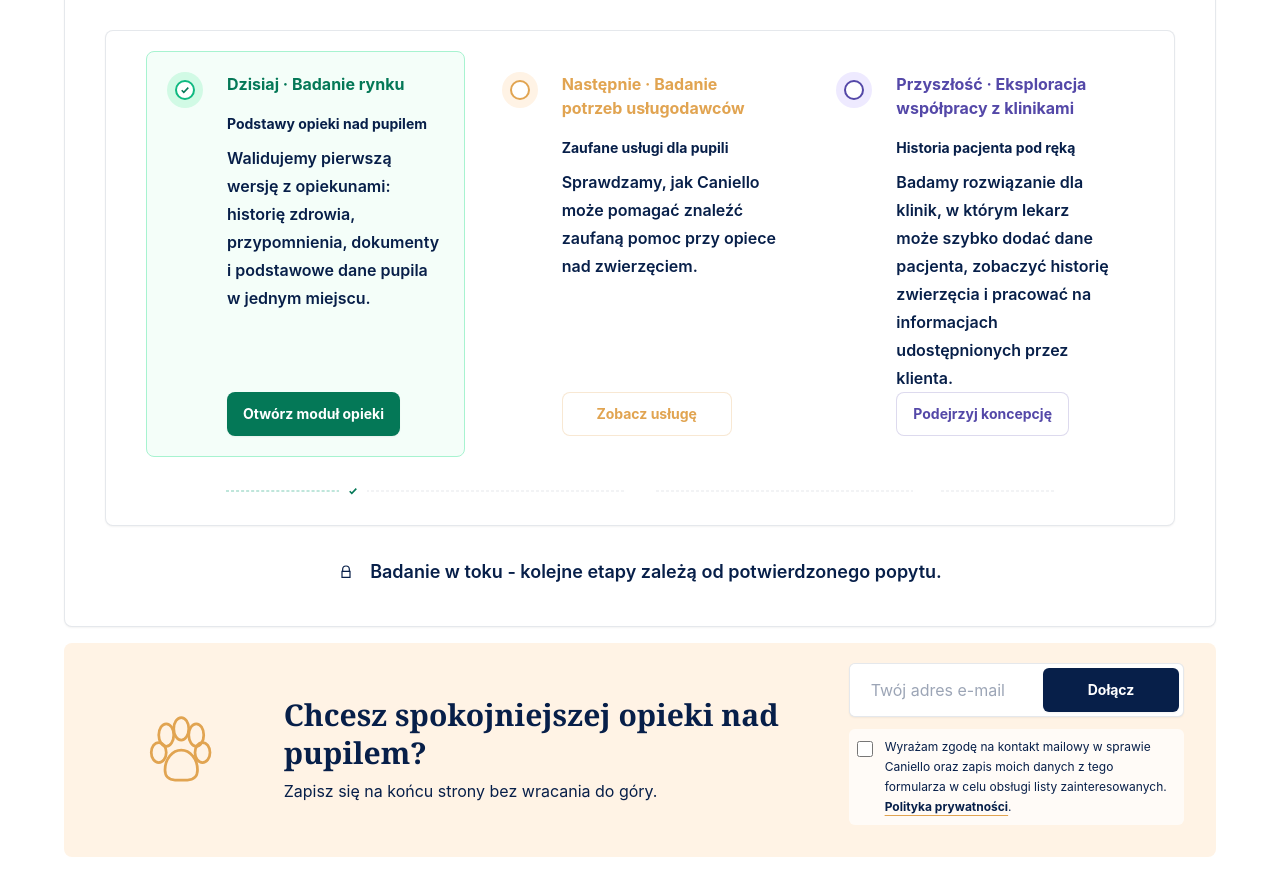
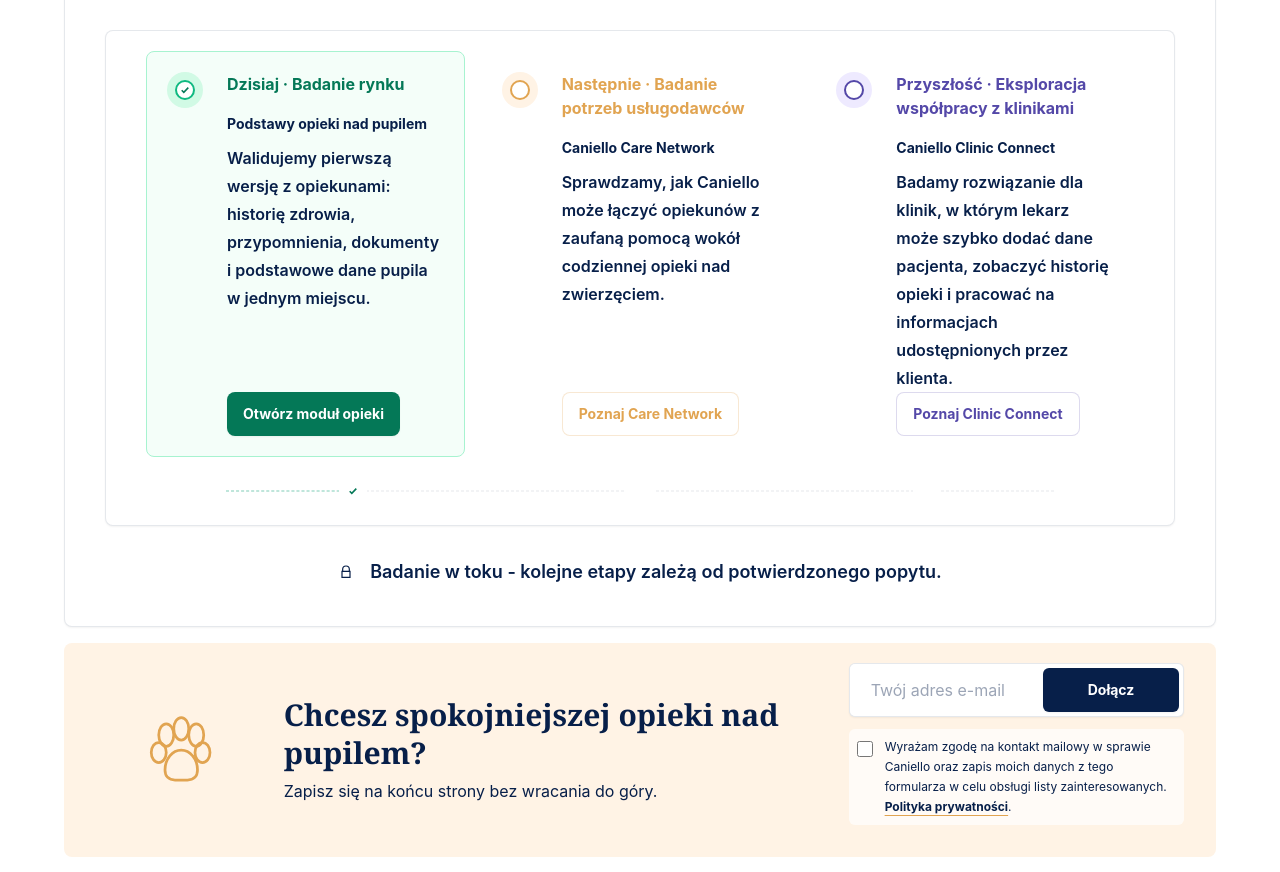
Before and after one commit to maciejgos/caniello, a React (Vite) app: page / in a window 1280 px wide. Shown: the part 2260-3132 px from the top of the page. Built offline with nearby package versions, Linux system fonts and the light colour scheme.

Commit message:
feat: update Wave 2 and Wave 3 naming to Caniello Care Network and Caniello Clinic Connect with corresponding content and tests

```diff
--- a/src/content.ts
+++ b/src/content.ts
@@ -198,11 +198,11 @@ export const copy: Record<Language, Copy> = {
       {
         wave: "Następnie",
         eyebrow: "Badanie potrzeb usługodawców",
-        title: "Zaufane usługi dla pupili",
-        body: "Sprawdzamy, jak Caniello może pomagać znaleźć zaufaną pomoc przy opiece nad zwierzęciem.",
+        title: "Caniello Care Network",
+        body: "Sprawdzamy, jak Caniello może łączyć opiekunów z zaufaną pomocą wokół codziennej opieki nad zwierzęciem.",
         note: "To nie jest aktywny rynek usług, rezerwacje ani płatności.",
         cta: "Jestem usługodawcą",
-        timelineCta: "Zobacz usługę",
+        timelineCta: "Poznaj Care Network",
         highlights: [
           { title: "Zweryfikowani dostawcy", body: "Tylko sprawdzone usługi i opiekunowie." },
           { title: "Dopasowanie do potrzeb", body: "Rekomendacje dopasowane do Twojego pupila." },
@@ -218,11 +218,11 @@ export const copy: Record<Language, Copy> = {
       {
         wave: "Przyszłość",
         eyebrow: "Eksploracja współpracy z klinikami",
-        title: "Historia pacjenta pod ręką",
-        body: "Badamy rozwiązanie dla klinik, w którym lekarz może szybko dodać dane pacjenta, zobaczyć historię zwierzęcia i pracować na informacjach udostępnionych przez klienta.",
+        title: "Caniello Clinic Connect",
+        body: "Badamy rozwiązanie dla klinik, w którym lekarz może szybko dodać dane pacjenta, zobaczyć historię opieki i pracować na informacjach udostępnionych przez klienta.",
         note: "To nie jest jeszcze aktywny portal kliniczny, integracja medyczna ani system leczenia.",
         cta: "Jestem kliniką",
-        timelineCta: "Podejrzyj koncepcję",
+        timelineCta: "Poznaj Clinic Connect",
         highlights: [
           { title: "Dane od lekarza", body: "Szybkie dodawanie informacji z wizyty do historii pacjenta." },
           { title: "Historia zwierzęcia", body: "Szczepienia, wyniki, dokumenty i zalecenia widoczne w jednym miejscu." },
@@ -340,7 +340,7 @@ export const copy: Record<Language, Copy> = {
             title: "Zakres niedostępny na tym etapie",
             body: [
               "Strona nie oferuje diagnozy, porad leczenia, rezerwacji usług, płatności, kont użytkowników, oficjalnych dokumentów ani zastępstwa dla paszportu zwierzęcia.",
-              "Następnie i Przyszłość są opisane jako badanie potrzeb, nie jako dostępne produkty usługowe, kliniczne ani medyczne."
+              "Caniello Care Network i Caniello Clinic Connect są opisane jako badanie potrzeb, nie jako dostępne produkty usługowe, kliniczne ani medyczne."
             ]
           },
           {
@@ -477,11 +477,11 @@ export const copy: Record<Language, Copy> = {
       {
         wave: "Next",
         eyebrow: "Provider research",
-        title: "Trusted pet services",
-        body: "We're researching how caregivers could find reliable support for pet care, from everyday services to help in specific situations.",
+        title: "Caniello Care Network",
+        body: "We're researching how Caniello could connect caregivers with trusted support around everyday pet care.",
         note: "This is not an active service directory, booking flow, or payment product.",
         cta: "I'm a pet service provider",
-        timelineCta: "View service",
+        timelineCta: "Explore Care Network",
         highlights: [
           { title: "Verified providers", body: "Only trusted services and pet care professionals." },
           { title: "Needs-based matching", body: "Recommendations shaped around your pet." },
@@ -497,11 +497,11 @@ export const copy: Record<Language, Copy> = {
       {
         wave: "Future",
         eyebrow: "Clinic collaboration exploration",
-        title: "Patient history at hand",
-        body: "We're researching a clinic solution where veterinarians can quickly add patient data, review a pet's history, and work with information shared by the client.",
+        title: "Caniello Clinic Connect",
+        body: "We're researching a clinic solution where veterinarians can quickly add patient data, review the care history, and work with information shared by the client.",
         note: "This is not yet an active clinic portal, medical integration, or treatment system.",
         cta: "I'm a clinic",
-        timelineCta: "Preview concept",
+        timelineCta: "Explore Clinic Connect",
         highlights: [
           { title: "Vet-entered data", body: "Quickly add visit information to the patient's history." },
           { title: "Pet history", body: "Vaccines, results, documents, and recommendations visible in one place." },
--- a/src/pages/Wave2Page.tsx
+++ b/src/pages/Wave2Page.tsx
@@ -35,12 +35,12 @@ const pageCopy = {
   pl: {
     backToWave1: "Wróć do etapu Dzisiaj",
     eyebrow: "Następnie · Eksploracja",
-    heroTitle: "Zaufane usługi dla pupili, starannie wybrane.",
+    heroTitle: "Caniello Care Network: zaufana pomoc wokół pupila.",
     heroBody:
       "Sprawdzamy, jak Caniello może pomagać opiekunom znaleźć sprawdzoną pomoc przy opiece nad zwierzęciem - od codziennych usług po wsparcie w szczególnych sytuacjach.",
     heroNote: "To przyszła koncepcja. Badamy popyt.",
     heroCta: "Dołącz jako usługodawca",
-    featuresTitle: "Zaufane usługi dla pupili",
+    featuresTitle: "Caniello Care Network",
     features: [
       {
         title: "Zweryfikowani dostawcy",
@@ -77,12 +77,12 @@ const pageCopy = {
   en: {
     backToWave1: "Back to Today",
     eyebrow: "Next · Exploration",
-    heroTitle: "Trusted support for pet care.",
+    heroTitle: "Caniello Care Network: trusted support around pet care.",
     heroBody:
       "We're exploring how Caniello could help caregivers find reliable support for their pet's care, from everyday services to help in specific situations.",
     heroNote: "This is a future concept. We're researching demand.",
     heroCta: "Join as provider",
-    featuresTitle: "Trusted pet services",
+    featuresTitle: "Caniello Care Network",
     features: [
       {
         title: "Verified providers",
--- a/src/pages/Wave3Page.tsx
+++ b/src/pages/Wave3Page.tsx
@@ -35,11 +35,11 @@ const pageCopy = {
   pl: {
     backToWave1: "Wróć do etapu Dzisiaj",
     eyebrow: "Przyszłość · Badanie",
-    heroTitle: "Współpraca klinik z pełniejszą historią pacjenta.",
+    heroTitle: "Caniello Clinic Connect: historia opieki przy wizycie.",
     heroBody:
       "Badamy rozwiązanie, w którym lekarz może łatwo wprowadzić dane pacjenta, zobaczyć historię zwierzęcia albo otrzymać ją od klienta za zgodą opiekuna.",
     heroNote: "Etap badawczy. To nie jest jeszcze aktywny produkt. Walidujemy zainteresowanie klinik.",
-    featuresTitle: "Rozwiązanie kliniczne wokół historii pacjenta",
+    featuresTitle: "Caniello Clinic Connect",
     features: [
       {
         title: "Szybkie dodawanie danych",
@@ -78,11 +78,11 @@ const pageCopy = {
   en: {
     backToWave1: "Back to Today",
     eyebrow: "Future · Research",
-    heroTitle: "Clinic collaboration with a clearer patient history.",
+    heroTitle: "Caniello Clinic Connect: care history ready for the visit.",
     heroBody:
       "We're researching a solution where veterinarians can easily enter patient data, review a pet's history, or receive that history from the client with caregiver consent.",
     heroNote: "Research stage. Not yet an active product. Clinic interest is being validated now.",
-    featuresTitle: "A clinic solution around patient history",
+    featuresTitle: "Caniello Clinic Connect",
     features: [
       {
         title: "Fast data entry",
```
Also changed, not shown: spec/validation/wave-2-3-page-naming-validation.md (added, +96 -0 lines), 2 other files (tests, documents, lock files or other folders).
